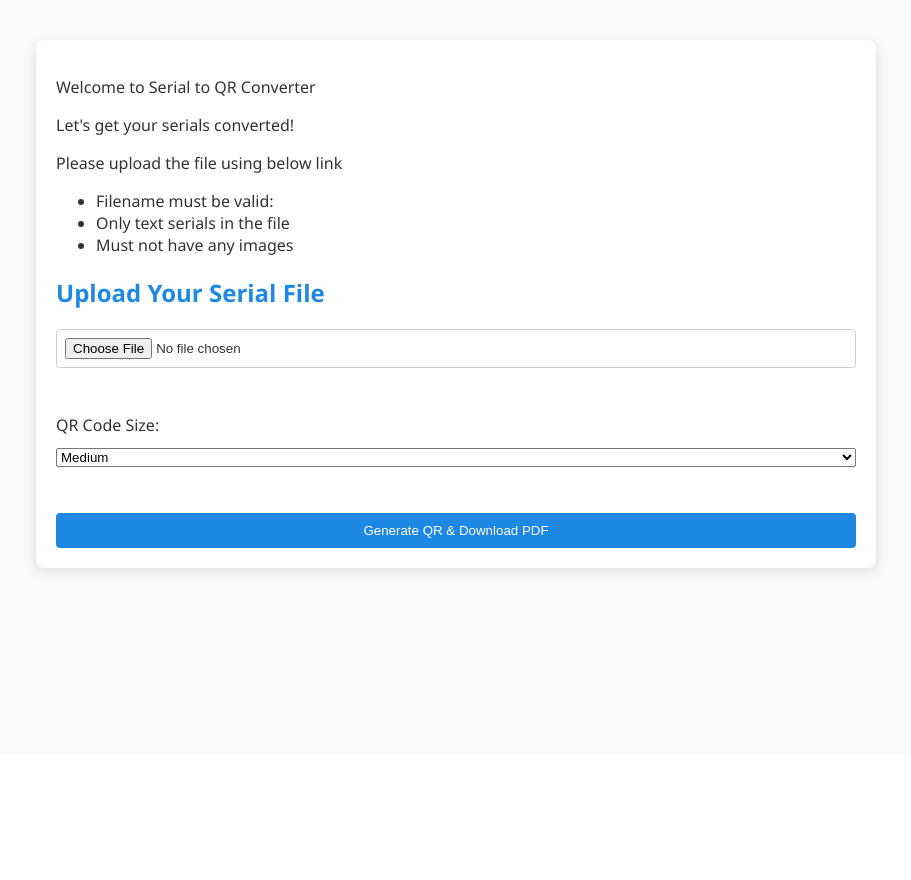
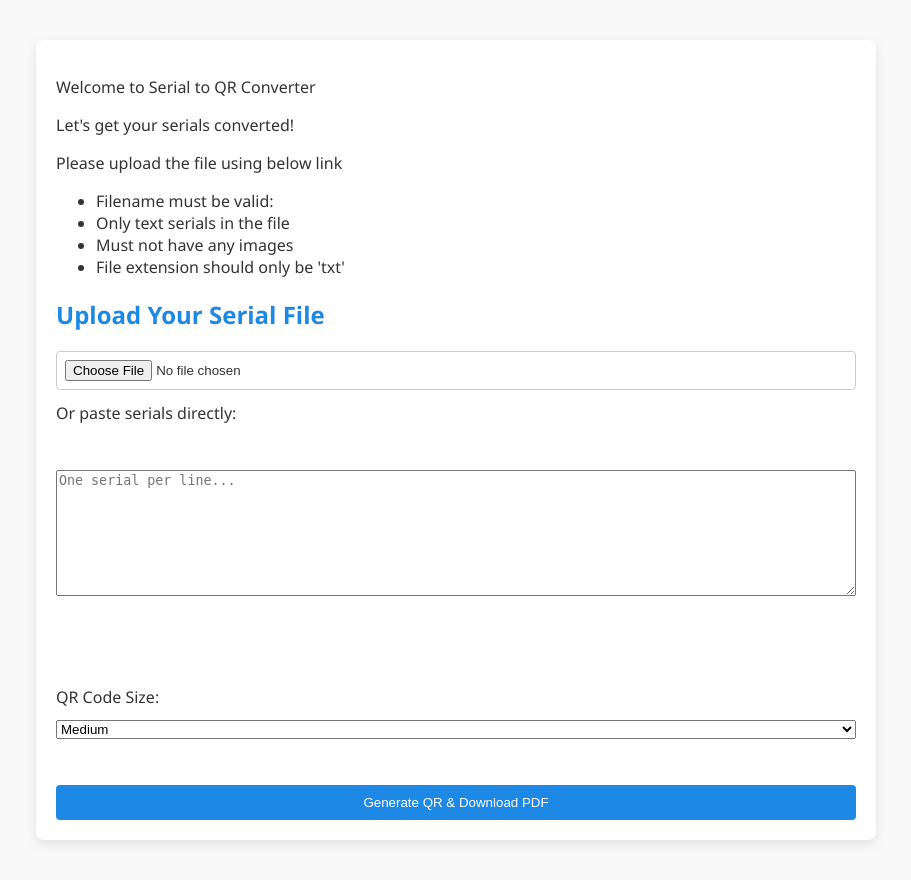
Before and after one commit to crspo/flask-k8-app, a Flask app: page / in a window 1280 px wide. Shown: the part 47-927 px from the top of the page, without its empty margins (184-1095 px from the left). Before the commit the page ends 623 px from the top, so only its background shows below. Run offline with Flask 3, Linux system fonts and the light colour scheme.

Commit message:
serials input opt added

```diff
--- a/routes/main.py
+++ b/routes/main.py
@@ -23,12 +23,21 @@ def upload_and_export():
     qr_size = size_map.get(selected_size, 3)  # default to Medium if not recognized
 
     file = request.files.get('file')
-    if not file or file.filename == '':
-        return render_template("error.html", error_msg="No file selected.")
+    serials_input = request.form.get('serials', '').strip()
+    lines = []
 
-    lines = file.stream.read().decode('utf-8').splitlines()
+    #start input logic
+    if file and file.filename != '':
+        lines = file.stream.read().decode('utf-8').splitlines()
+    elif serials_input:
+        lines = serials_input.splitlines()
+    else:
+        return render_template("error.html", error_msg="No file or input provided.")
+
     serials = [line.strip() for line in lines if line.strip()]
     payload = '\n'.join(serials)
+    #end input logic
+
 
     # Generate QR preview
     from utils.encoder import encode_text_to_qr, generate_qr_pdf
--- a/templates/index.html
+++ b/templates/index.html
@@ -16,6 +16,7 @@ Includes form fields for file input and submission.
   <li>Filename must be valid: </li>
   <li>Only text serials in the file</li>
   <li>Must not have any images</li>
+  <li>File extension should only be 'txt'</li>
 </ul>
 
 
@@ -23,6 +24,13 @@ Includes form fields for file input and submission.
 
 <form method="POST" action="{{ url_for('main.upload_and_export') }}" enctype="multipart/form-data">
   <input type="file" name="file" required>
+
+   <!-- Paste Serials -->
+  <label>Or paste serials directly:</label><br/>
+  <textarea name="serials" rows="8" cols="60" placeholder="One serial per line..."></textarea>
+  <br/><br/>
+
+  <!-- select size of the QR -->
    <br/>
   <label for="size">QR Code Size:</label>
   <select name="size">
```
